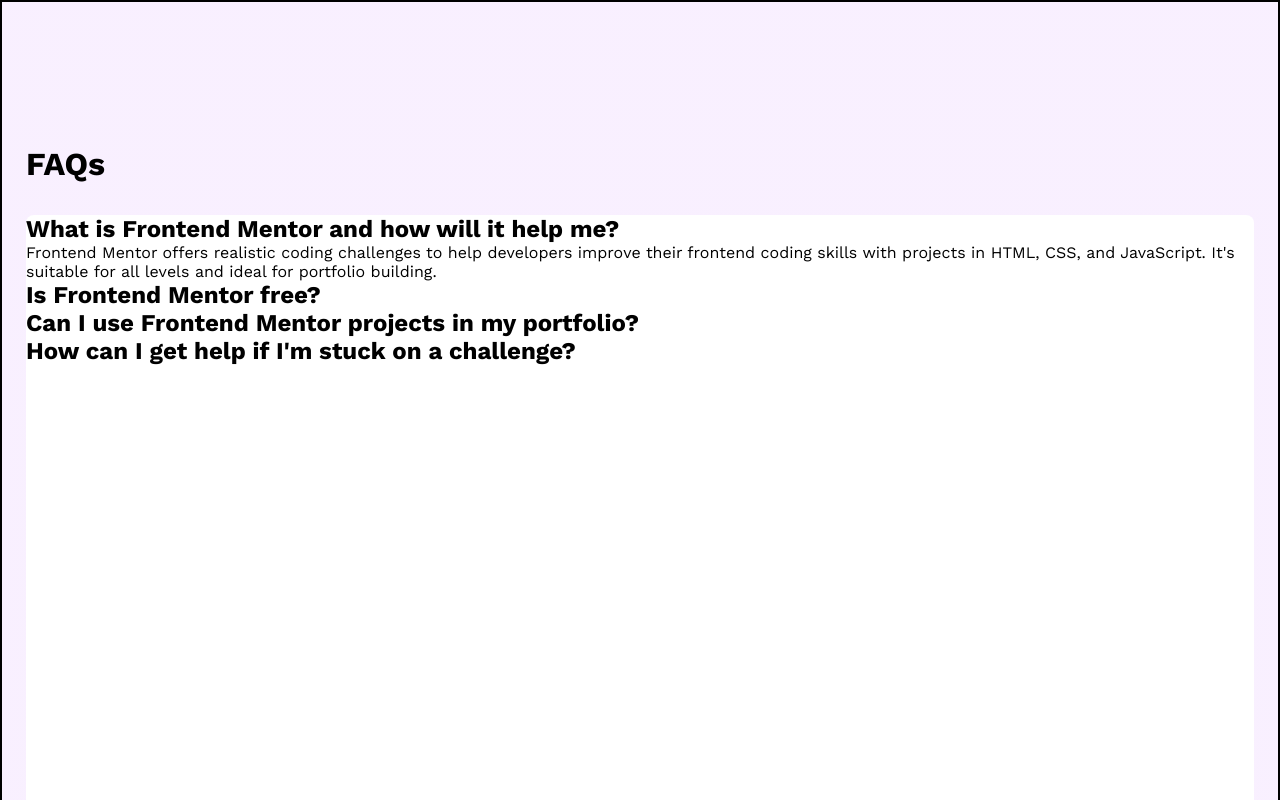
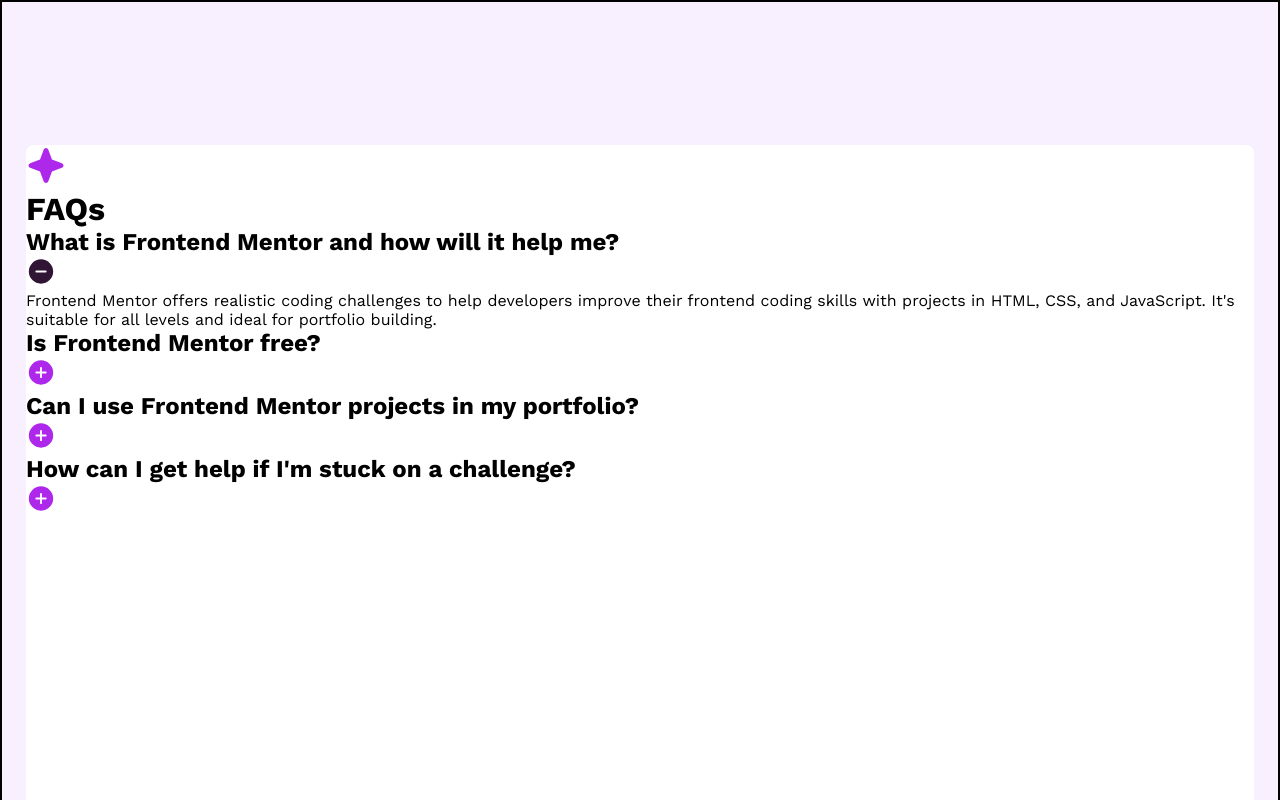
Before and after one commit to Veena-K-Venugopal/fm-faq-accordion, a plain HTML site: page index.html in a window 1280 px wide. Shown: the top 800 px of the page. Drawn offline with nearby package versions, Linux system fonts and the light colour scheme.

Commit message:
Star, plus, and minus signs added

```diff
--- a/index.html
+++ b/index.html
@@ -13,24 +13,44 @@
 </head>
 
 <body>
-    <header>
-        <h1>FAQs</h1>
-    </header>
     <main>
+        <header>
+            <svg xmlns="http://www.w3.org/2000/svg" width="40" height="41" fill="none" viewBox="0 0 40 41">
+                <path fill="#AD28EB"
+                    d="M37.5 20.5a2.467 2.467 0 0 1-1.64 2.344l-9.913 3.604-3.603 9.911a2.5 2.5 0 0 1-4.688 0l-3.604-9.922-9.911-3.593a2.5 2.5 0 0 1 0-4.688l9.921-3.604 3.594-9.911a2.5 2.5 0 0 1 4.688 0l3.604 9.921 9.911 3.594A2.467 2.467 0 0 1 37.5 20.5Z" />
+            </svg>
+            <h1>FAQs</h1>
+        </header>
         <section>
             <h2>What is Frontend Mentor and how will it help me?</h2>
+            <svg xmlns="http://www.w3.org/2000/svg" width="30" height="31" fill="none" viewBox="0 0 30 31">
+                <path fill="#301534"
+                    d="M15 3.313A12.187 12.187 0 1 0 27.188 15.5 12.2 12.2 0 0 0 15 3.312Zm4.688 13.124h-9.375a.938.938 0 0 1 0-1.875h9.374a.938.938 0 0 1 0 1.876Z" />
+            </svg>
             <p>Frontend Mentor offers realistic coding challenges to help developers improve their frontend coding
                 skills with projects in HTML, CSS, and JavaScript. It's suitable for all levels and ideal for portfolio
                 building.</p>
         </section>
         <section>
             <h2>Is Frontend Mentor free?</h2>
+            <svg xmlns="http://www.w3.org/2000/svg" width="30" height="31" fill="none" viewBox="0 0 30 31">
+                <path fill="#AD28EB"
+                    d="M15 3.313A12.187 12.187 0 1 0 27.188 15.5 12.203 12.203 0 0 0 15 3.312Zm4.688 13.124h-3.75v3.75a.938.938 0 0 1-1.876 0v-3.75h-3.75a.938.938 0 0 1 0-1.875h3.75v-3.75a.938.938 0 0 1 1.876 0v3.75h3.75a.938.938 0 0 1 0 1.876Z" />
+            </svg>
         </section>
         <section>
             <h2>Can I use Frontend Mentor projects in my portfolio?</h2>
+            <svg xmlns="http://www.w3.org/2000/svg" width="30" height="31" fill="none" viewBox="0 0 30 31">
+                <path fill="#AD28EB"
+                    d="M15 3.313A12.187 12.187 0 1 0 27.188 15.5 12.203 12.203 0 0 0 15 3.312Zm4.688 13.124h-3.75v3.75a.938.938 0 0 1-1.876 0v-3.75h-3.75a.938.938 0 0 1 0-1.875h3.75v-3.75a.938.938 0 0 1 1.876 0v3.75h3.75a.938.938 0 0 1 0 1.876Z" />
+            </svg>
         </section>
         <section>
             <h2>How can I get help if I'm stuck on a challenge?</h2>
+            <svg xmlns="http://www.w3.org/2000/svg" width="30" height="31" fill="none" viewBox="0 0 30 31">
+                <path fill="#AD28EB"
+                    d="M15 3.313A12.187 12.187 0 1 0 27.188 15.5 12.203 12.203 0 0 0 15 3.312Zm4.688 13.124h-3.75v3.75a.938.938 0 0 1-1.876 0v-3.75h-3.75a.938.938 0 0 1 0-1.875h3.75v-3.75a.938.938 0 0 1 1.876 0v3.75h3.75a.938.938 0 0 1 0 1.876Z" />
+            </svg>
         </section>
     </main>
 </body>
```
